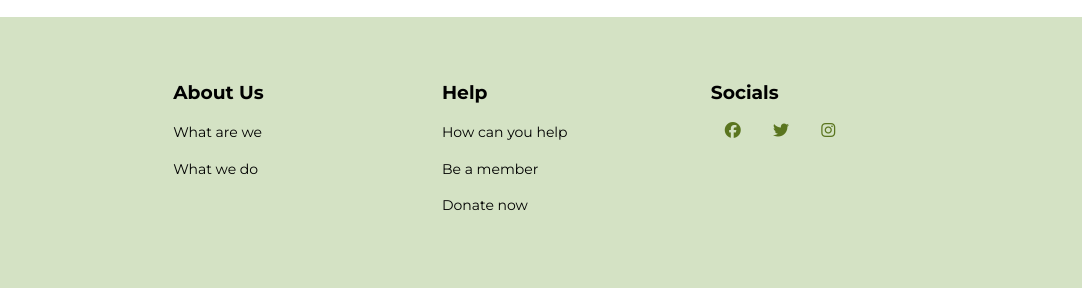
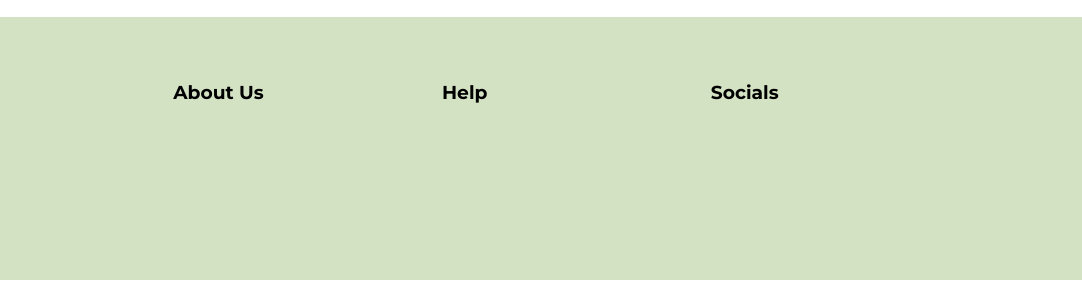
Before and after one commit to WikiPurpt/BayotHarveyKaayo, a plain HTML site: page pages/index.html in a window 1280 px wide. Shown: the part 1683-1971 px from the top of the page, 198-1280 px from the left. Drawn offline with Linux system fonts and the light colour scheme.

Commit message:
Update index.html

```diff
--- a/pages/index.html
+++ b/pages/index.html
@@ -17,7 +17,7 @@
 	<meta name="twitter:card" content="summary_large_image">
 
     <meta name="keywords" content="NGO, Tagum City">
-    <meta name="author" content="Jamedith Abuan, Raymond Joy Purot, Ryan Jay Montaña">
+    <meta name="author" content="Raymond Joy Purot">
     <meta name="viewport" content="width=device-width, initial-scale=1.0">
 
     <title> Bayot Harvey</title>
@@ -93,22 +93,22 @@
 
             <div class="col4">
                 <h3>About Us</h3>
-                <a href="aboutus.html#whatarewe"><p> What are we </p></a>
-                <a href="../pages/news/mainnews.html#event-09-25-22"><p> What we do</p></a>
+              <!--  <a href="aboutus.html#whatarewe"><p> What are we </p></a>
+                <a href="../pages/news/mainnews.html#event-09-25-22"><p> What we do</p></a> -->
             </div>
 
             <div class="col4">
                 <h3>Help</h3>
-                <a href="../pages/registration/main_register.html"><p> How can you help </p></a>
+               <!--  <a href="../pages/registration/main_register.html"><p> How can you help </p></a>
                 <a href="../pages/registration/volunteerInfo.html"><p> Be a member</p></a>
-                <a href="../pages/registration/main_register.html#donate"><p> Donate now</p></a>
+                <a href="../pages/registration/main_register.html#donate"><p> Donate now</p></a> -->
             </div>
 
             <div class="col4">
                 <h3>Socials</h3>
-                <a href="https://www.facebook.com/yfltagum" target="_blank" class="fa fa-facebook socialicon"></a>
+               <!-- <a href="https://www.facebook.com/yfltagum" target="_blank" class="fa fa-facebook socialicon"></a>
                 <a href="https://twitter.com/tindogtgm/" target="_blank" class="fa fa-twitter socialicon"></a>
-                <a href="https://www.instagram.com/tindogtgm/" target="_blank" class="fa fa-instagram socialicon"></a>
+                <a href="https://www.instagram.com/tindogtgm/" target="_blank" class="fa fa-instagram socialicon"></a> -->
 
             </div>
         </div>
```
